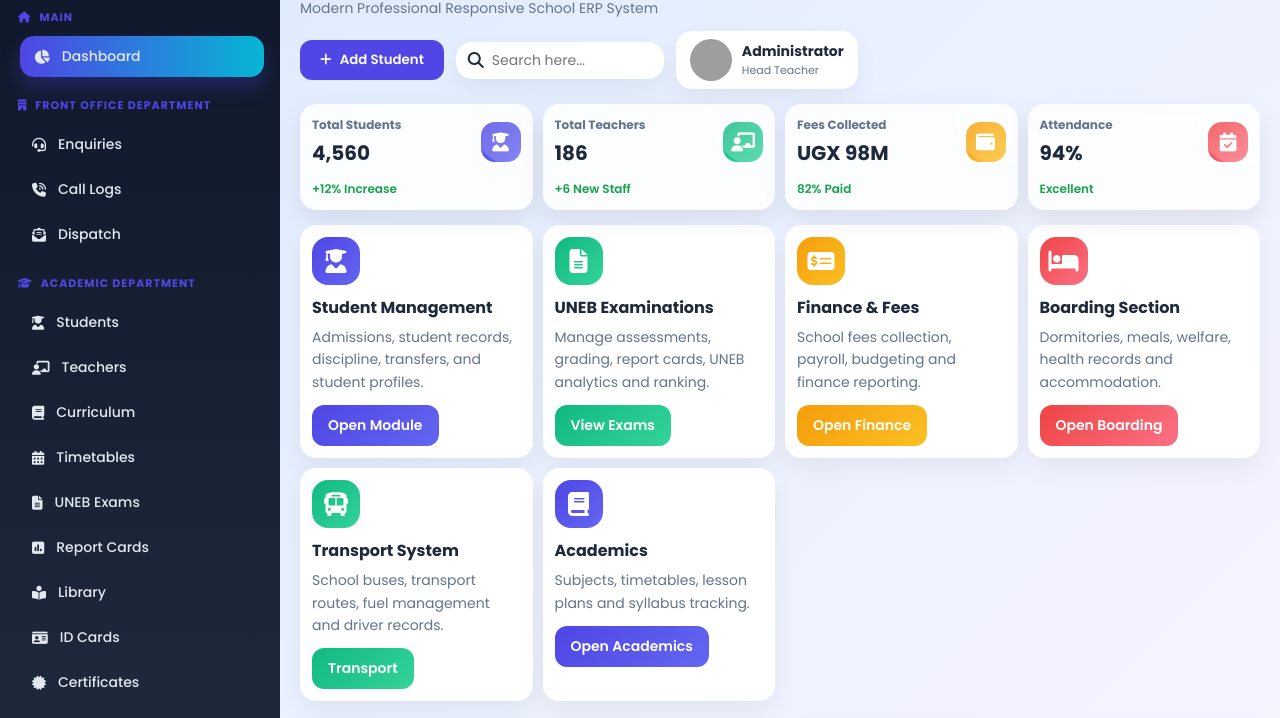
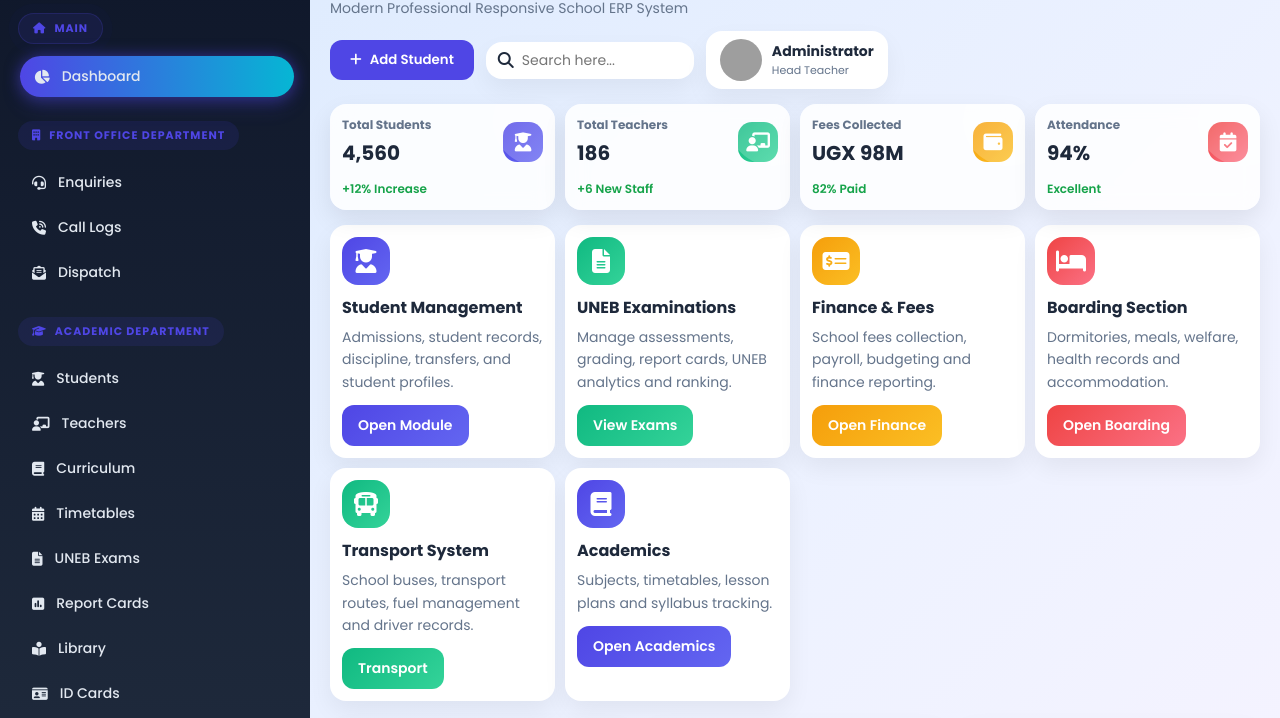
Before and after one commit to sadikkirya1-rgb/SchoolPortal, a plain HTML site: page index.html in a window 1280 px wide. Shown: the part 61-779 px from the top of the page. Drawn offline with nearby package versions, Linux system fonts and the light colour scheme; grey boxes are pictures that could not be loaded.

Commit message:
Upload all files from Codespace

```diff
--- a/index.html
+++ b/index.html
@@ -15,7 +15,7 @@
 <style>
     /* Layout Adjustments for Sidebar Width */
     :root {
-        --sidebar-width: 280px;
+        --sidebar-width: 310px;
     }
     .sidebar {
         width: var(--sidebar-width) !important;
@@ -45,7 +45,7 @@
 <h2>EduMaster UG</h2>
 </div>
 
-<p class="menu-title"><i class="fas fa-house"></i>Main</p>
+<p class="menu-title pulse-main"><i class="fas fa-house"></i>Main</p>
 <ul class="nav-links">
 <li><a class="active"><i class="fas fa-chart-pie"></i><span>Dashboard</span></a></li>
 </ul>
--- a/style.css
+++ b/style.css
@@ -13,6 +13,7 @@ font-family:'Poppins',sans-serif;
 --danger:#ef4444;
 --dark:#0f172a;
 --light:#f8fafc;
+--pill-bg:rgba(79, 70, 229, 0.12);
 --glass:rgba(255,255,255,0.18);
 }
 
@@ -31,7 +32,7 @@ min-height:100vh;
 /* SIDEBAR */
 
 .sidebar{
-width:200px;
+width:310px;
 background:linear-gradient(180deg,#0f172a,#1e293b);
 color:white;
 padding:20px 18px;
@@ -59,7 +60,7 @@ font-weight:700;
 }
 
 .menu-title{
-margin:20px 0 10px;
+margin:24px 0 12px;
 font-size:11px;
 color:var(--primary);
 text-transform:uppercase;
@@ -68,6 +69,31 @@ font-weight:700;
 display:flex;
 align-items:center;
 gap:8px;
+background:var(--pill-bg);
+padding:6px 14px;
+border-radius:50px;
+width:fit-content;
+white-space: nowrap;
+transition:all 0.4s cubic-bezier(0.4, 0, 0.2, 1);
+cursor:default;
+}
+
+.menu-title:hover {
+background:rgba(79, 70, 229, 0.25);
+box-shadow:0 0 15px rgba(79, 70, 229, 0.4);
+transform:translateX(5px);
+}
+
+/* Subtle Pulse Animation for Main Category */
+@keyframes pulse-glow {
+    0% { box-shadow: 0 0 0 0 rgba(79, 70, 229, 0.4); }
+    70% { box-shadow: 0 0 0 10px rgba(79, 70, 229, 0); }
+    100% { box-shadow: 0 0 0 0 rgba(79, 70, 229, 0); }
+}
+
+.pulse-main {
+    animation: pulse-glow 2s infinite;
+    border: 1px solid rgba(79, 70, 229, 0.2);
 }
 
 .nav-links{
@@ -95,14 +121,15 @@ font-size:14px;
 .nav-links .active{
 background:linear-gradient(90deg,#4f46e5,#06b6d4);
 transform:translateX(2px);
-box-shadow:0 10px 20px rgba(79,70,229,0.3);
+box-shadow: 0 0 15px rgba(79, 70, 229, 0.5), 0 10px 20px rgba(79,70,229,0.2);
+border-radius: 50px;
 }
 
 /* MAIN */
 
 .main{
-margin-left:200px;
-width:calc(100% - 200px);
+margin-left:310px;
+width:calc(100% - 310px);
 padding:20px;
 }
 
```
